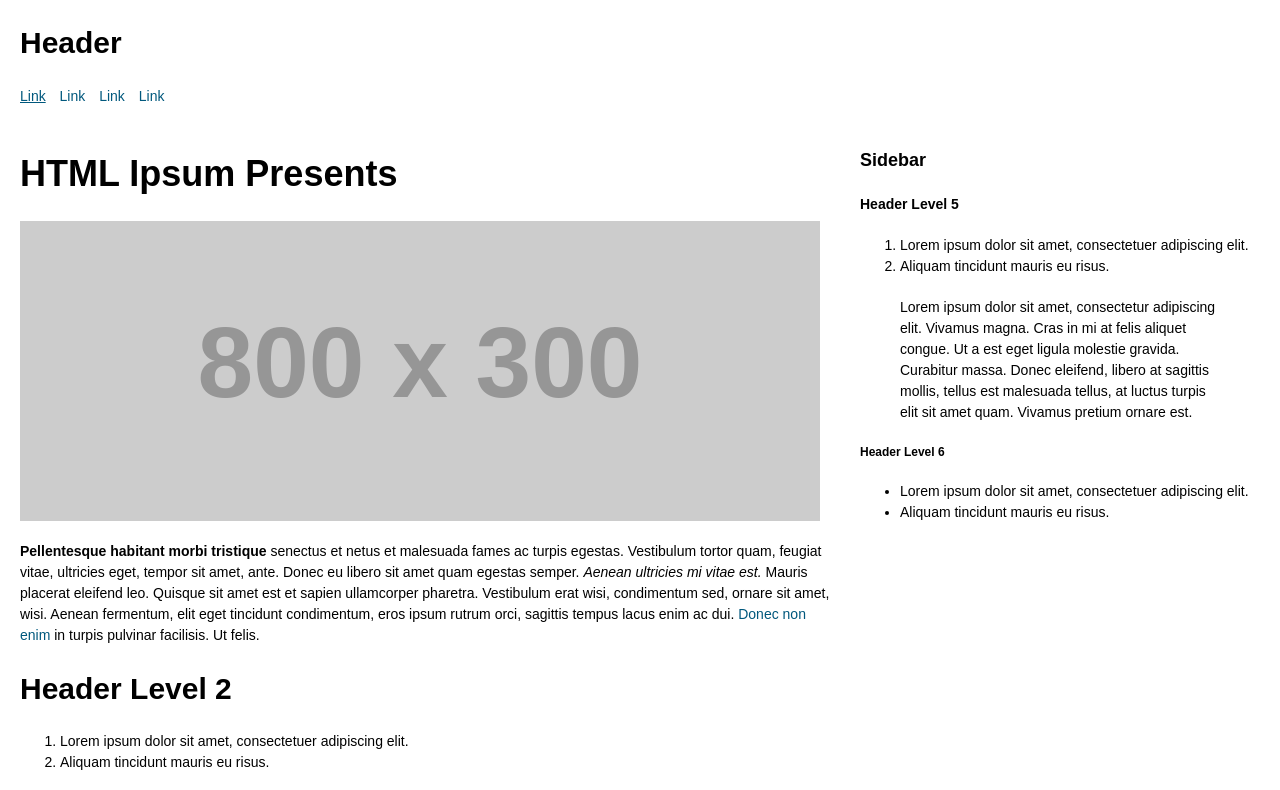
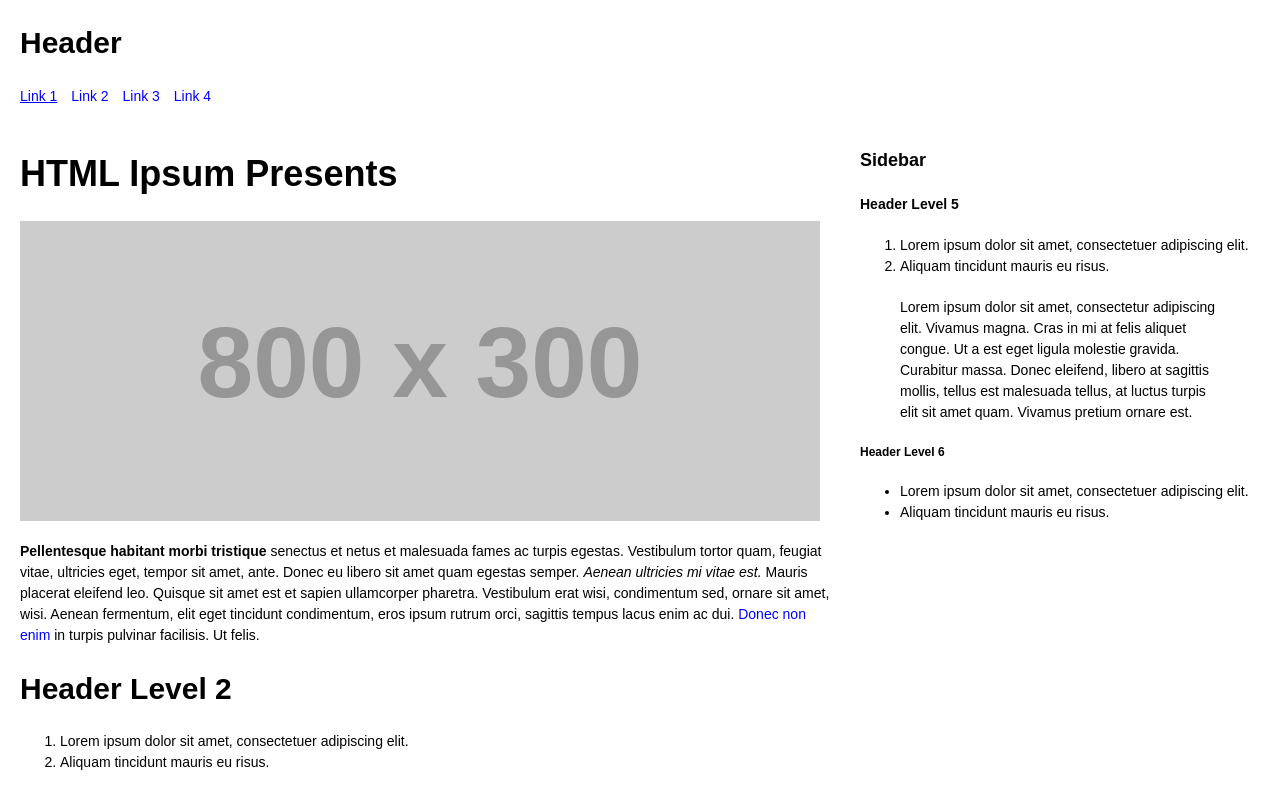
Before and after one commit to andrewehipp/starter, a website: page index.html in a window 1280 px wide. Shown: the top 790 px of the page. Drawn offline with nearby package versions, Linux system fonts and the light colour scheme; placeholder pictures from the web are drawn by us.

Commit message:
Testing c9.io

```diff
--- a/css/global/_s-variables.scss
+++ b/css/global/_s-variables.scss
@@ -32,8 +32,8 @@
 $colors: (
     'body':         #333,
     'headings':     #00587d,
-    'primary':      #00587d,
-    'secondary':    #fe7d36,
+    'primary':      #00f,
+    'secondary':    #f00,
     'grey-25':      #bfbfbf,
     'grey-50':      #7f7f7f,
     'link':         'primary',
--- a/index.html
+++ b/index.html
@@ -35,10 +35,10 @@
 
                     <nav class="c-nav" role="navigation">
                         <ul class="o-list-inline c-nav__list">
-                            <li class="c-nav__item is-current"><a href="" class="c-nav__link">Link</a></li>
-                            <li class="c-nav__item"><a href="" class="c-nav__link">Link</a></li>
-                            <li class="c-nav__item"><a href="" class="c-nav__link">Link</a></li>
-                            <li class="c-nav__item"><a href="" class="c-nav__link">Link</a></li>
+                            <li class="c-nav__item is-current"><a href="" class="c-nav__link">Link 1</a></li>
+                            <li class="c-nav__item"><a href="" class="c-nav__link">Link 2</a></li>
+                            <li class="c-nav__item"><a href="" class="c-nav__link">Link 3</a></li>
+                            <li class="c-nav__item"><a href="" class="c-nav__link">Link 4</a></li>
                         </ul>
                     </nav>
 
```
Also changed, not shown: css/global.css, dist/production.min.css.
